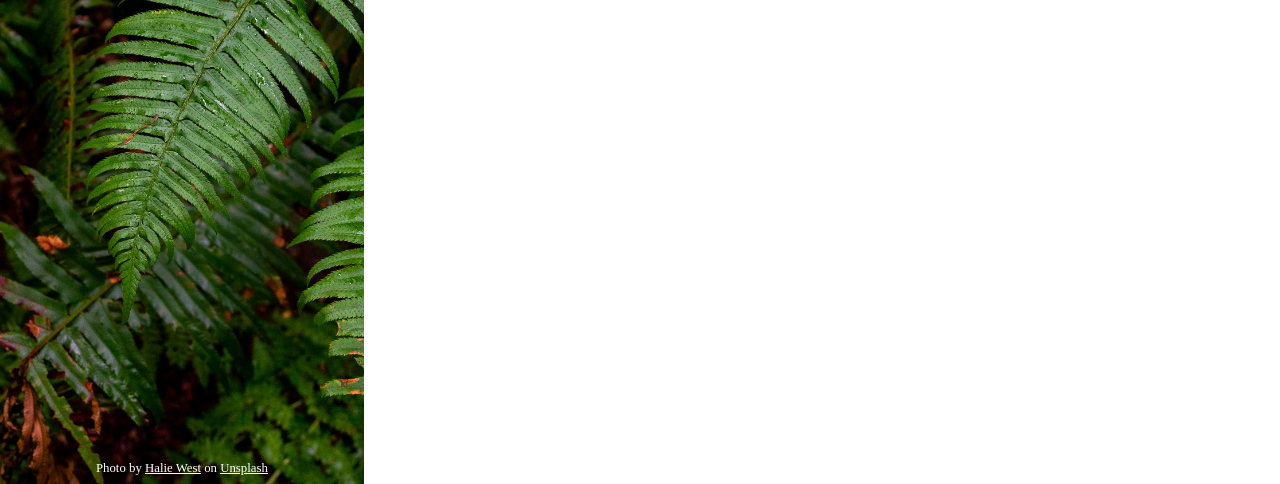
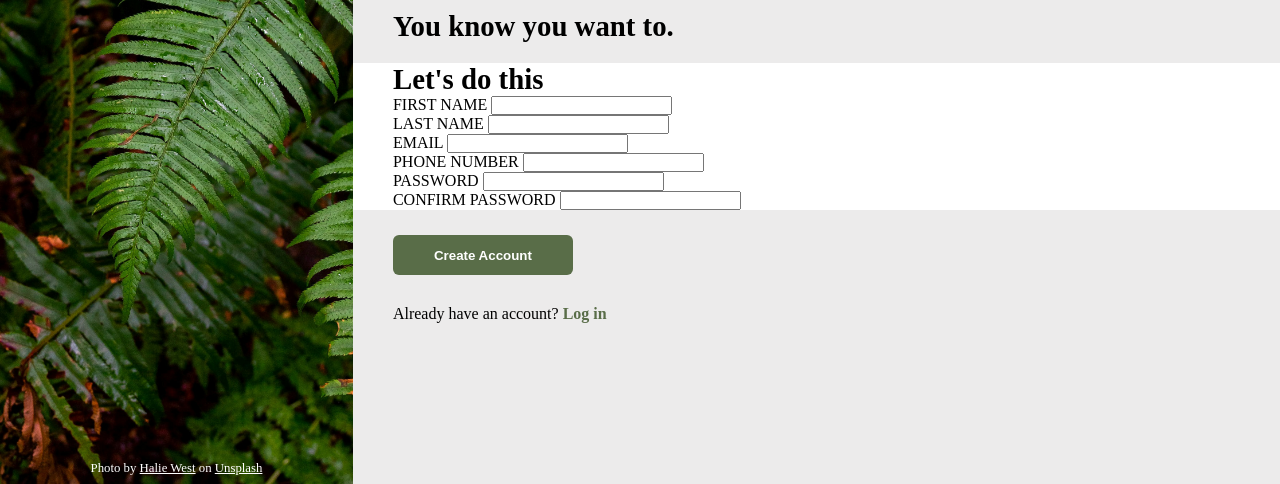
Before and after one commit to chailykevin/sign-up-form, a plain HTML site: page index.html in a window 1280 px wide. Shown: the part 316-800 px from the top of the page. Drawn offline with Linux system fonts and the light colour scheme.

Commit message:
Add minor styling to right side of the page

```diff
--- a/style.css
+++ b/style.css
@@ -52,3 +52,41 @@ body {
 .left p a {
   color: white;
 }
+
+.right {
+  display: flex;
+  flex-direction: column;
+  justify-content: center;
+  padding: 40px;
+  background-color: rgb(236, 235, 235);
+  width: 100%;
+}
+
+.right h2 {
+  font-size: 1.8rem;
+  width: 700px;
+}
+
+.right form {
+  margin: 20px -40px;
+  padding-left: 40px;
+  background-color: white;
+}
+
+.right button {
+  background-color: #596d48;
+  color: white;
+  width: 180px;
+  height: 40px;
+  border-radius: 6px;
+  border: 0px;
+  font-weight: 600;
+  margin-bottom: 30px;
+  margin-top: 5px;
+}
+
+.right a {
+  color: #596d48;
+  text-decoration: none;
+  font-weight: 600;
+}
```
